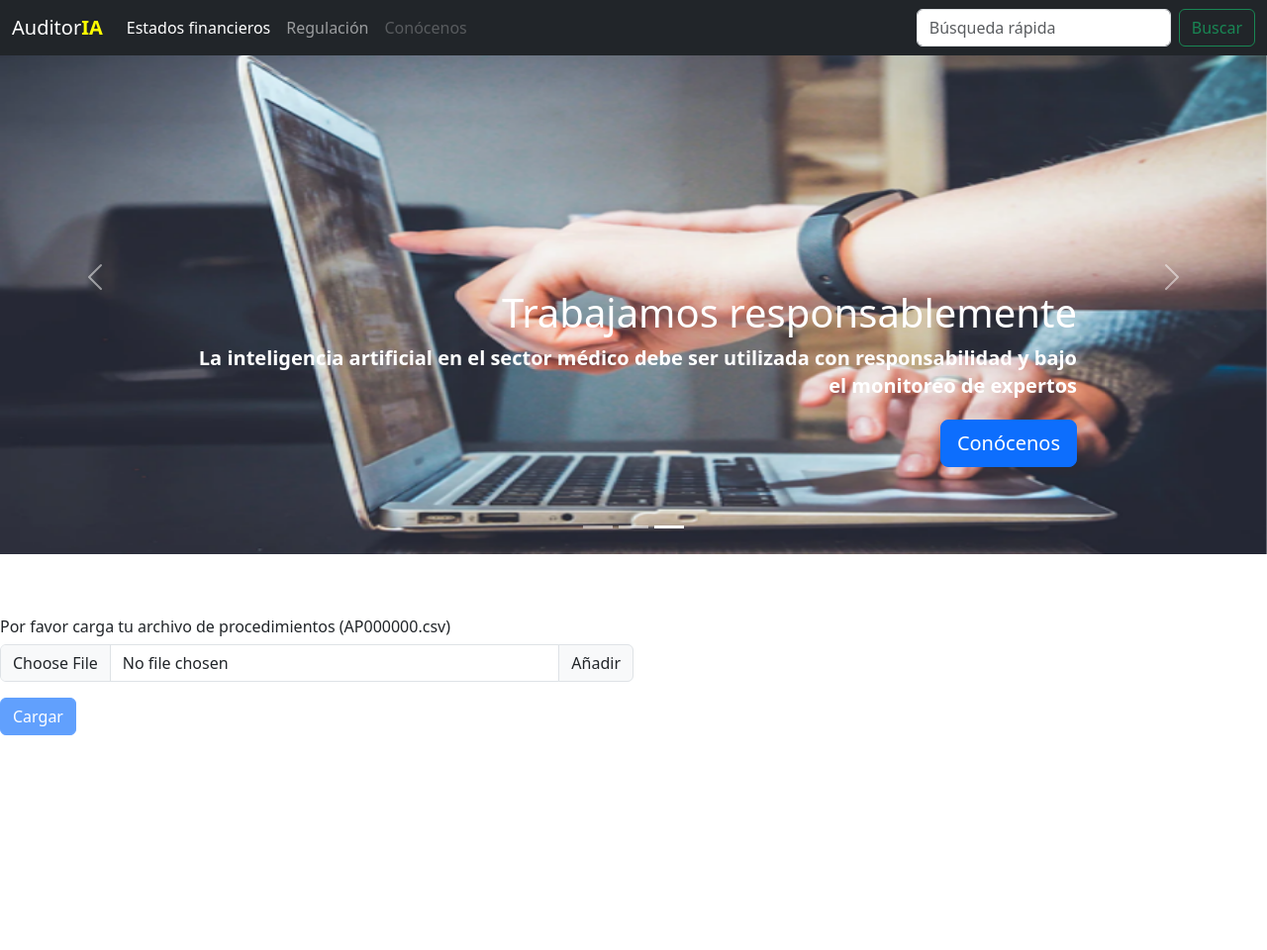
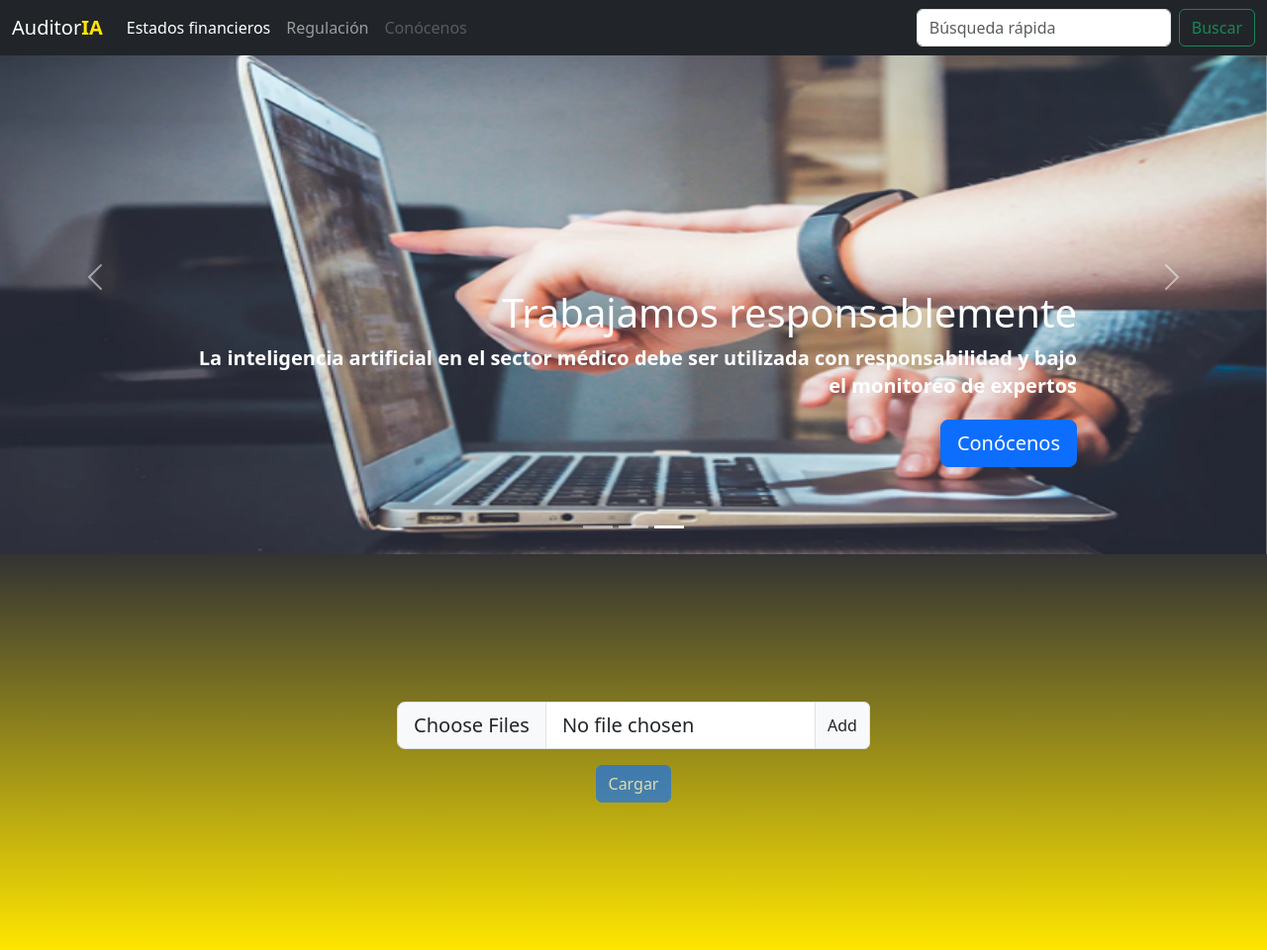
Before and after one commit to javieribanez17/auditAI, a Flask app: page / in a window 1280 px wide. Shown: the whole page at 99% size. Before the commit the page ends 743 px from the top, so only its background shows below. Run offline with Flask 3, Linux system fonts and the light colour scheme; parts of the project's set-up code (start-up, migrations or seed data) failed here and were passed over.

Commit message:
front ok in home

```diff
--- a/static/css/carousel.css
+++ b/static/css/carousel.css
@@ -6,9 +6,8 @@
   -------------------------------------------------- */
 
 /* Carousel base class */
-.carousel {
-  margin-bottom: 4rem;
-}
+/* .carousel {
+} */
 /* Since positioning the image, we need to help out the caption */
 .carousel-caption {
   bottom: 3rem;
@@ -19,21 +18,6 @@
 .carousel-item {
   height: 35rem;
 }
-
-/* MARKETING CONTENT
-  -------------------------------------------------- */
-
-/* Center align the text within the three columns below the carousel */
-.marketing .col-lg-4 {
-  margin-bottom: 1.5rem;
-  text-align: center;
-}
-/* rtl:begin:ignore */
-.marketing .col-lg-4 p {
-  margin-right: 0.75rem;
-  margin-left: 0.75rem;
-}
-/* rtl:end:ignore */
 
 /* RESPONSIVE CSS
   -------------------------------------------------- */
--- a/static/css/uploads.css
+++ b/static/css/uploads.css
@@ -1,3 +1,10 @@
 .containerFiles {
-  width: 50%;
+  display: flex;
+  width: 100%;
+  height: 50vh;
+  justify-content: center;
+  align-items: center;
+  text-align: center;
+  color: white;
+  background-image: linear-gradient(#333333, #ffe600);
 }
--- a/static/js/animations.js
+++ b/static/js/animations.js
@@ -1,11 +1,31 @@
+// Animación para el boton de carga de archivos
 if (document.getElementById("btn-upload")) {
   const btnFile = document.getElementById("btn-upload");
   const uploadFile = document.getElementById("LoadFile");
   uploadFile.addEventListener("change", () => {
-    btnFile.disabled = uploadFile.files.length === 0;
+    btnFile.disabled =
+      uploadFile.files.length === 0 || uploadFile.files.length > 2;
   });
   btnFile.addEventListener("click", function () {
     var container = document.getElementById("loaderContainer");
     container.style.display = "block";
   });
 }
+function displaySelectedFiles() {
+  //Identificación de archivos
+  const inputElement = document.getElementById("LoadFile");
+  const fileNamesElement = document.getElementById("fileNames");
+
+  // Verificar si se han seleccionado archivos
+  if (inputElement.files.length > 0 && inputElement.files.length < 3) {
+    // Crear una lista de nombres de archivo
+    const fileNames = Array.from(inputElement.files).map((file) => file.name);
+    // Mostrar los nombres de archivo en un elemento HTML
+    fileNamesElement.innerHTML = `Archivos seleccionados: ${fileNames.join(
+      ", "
+    )}`;
+  } else {
+    // Si no se han seleccionado archivos, borrar el contenido
+    fileNamesElement.innerHTML = "Selecciona máximo dos archivos";
+  }
+}
--- a/templates/home.html
+++ b/templates/home.html
@@ -17,7 +17,7 @@
     <!-- Barra de navegación Start -->
     <nav class="navbar navbar-expand-md navbar-dark fixed-top bg-dark">
         <div class="container-fluid">
-            <a class="navbar-brand" href="/">Auditor<strong style="color: yellow;">IA</strong></a>
+            <a class="navbar-brand" href="/">Auditor<strong style="color: #ffe600;">IA</strong></a>
             <button class="navbar-toggler" type="button" data-bs-toggle="collapse" data-bs-target="#navbarCollapse"
                 aria-controls="navbarCollapse" aria-expanded="false" aria-label="Toggle navigation">
                 <span class="navbar-toggler-icon"></span>
@@ -109,18 +109,14 @@
     <div class="containerFiles">
         <form action="/load" method="post" enctype="multipart/form-data">
             <div class="form-group">
-                <h6 style="margin-top: 10px;">Por favor carga tu archivo de procedimientos (AP000000.csv)</h6>
                 <div class="input-group mb-3">
-                    <input type="file" class="form-control" name="loadFile" id="LoadFile" accept=".csv">
-                    <label class="input-group-text" for="LoadFile">Añadir</label>
+                    <input type="file" multiple="multiple" class="form-control form-control-lg" name="loadFile"
+                        id="LoadFile" accept=".csv" onchange="displaySelectedFiles()">
+                    <label class="input-group-text" for="LoadFile">Add</label>
                 </div>
             </div>
-            <div class="containerFlexButton">
-                <div>
-                    <button id="btn-upload" class="btn btn-primary" type="submit" name="sendFile"
-                        disabled>Cargar</button>
-                </div>
-            </div>
+            <p id="fileNames"></p>
+            <button id="btn-upload" class="btn btn-primary" type="submit" name="sendFile" disabled>Cargar</button>
         </form>
     </div>
     <!-- Carga del archivo End -->
```
Also changed, not shown: static/css/aks.css (added, +13 -0 lines), templates/ask.html (added, +95 -0 lines).
